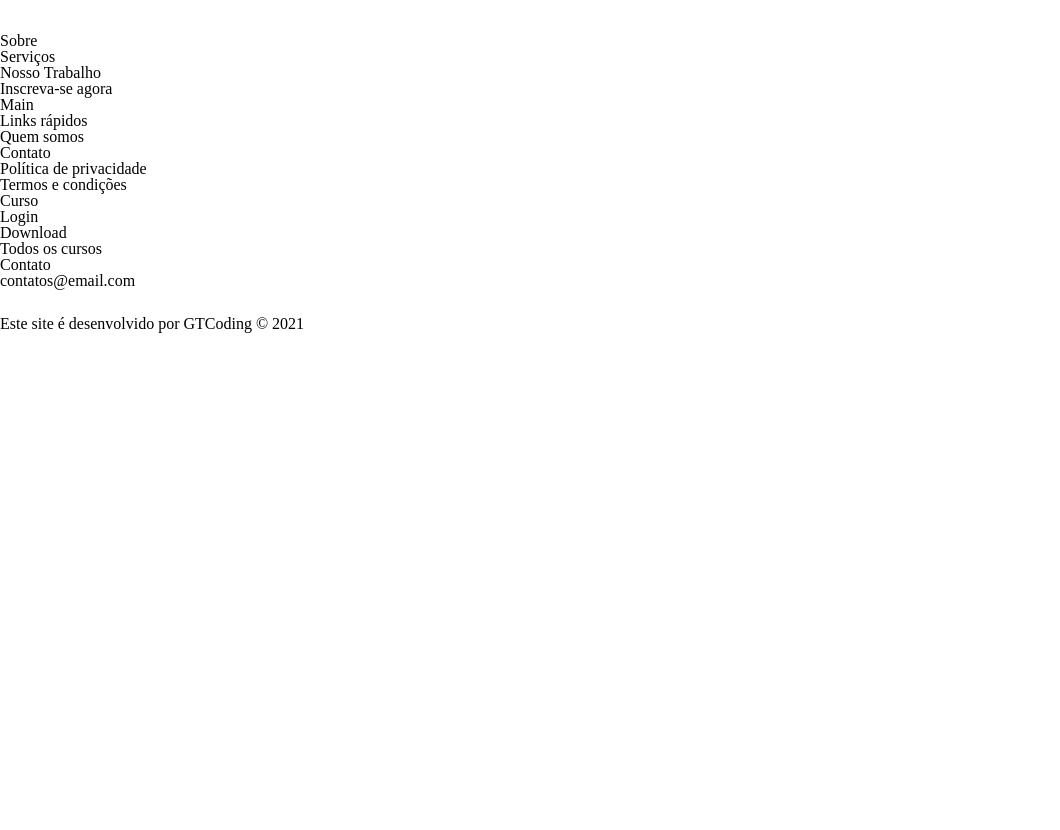
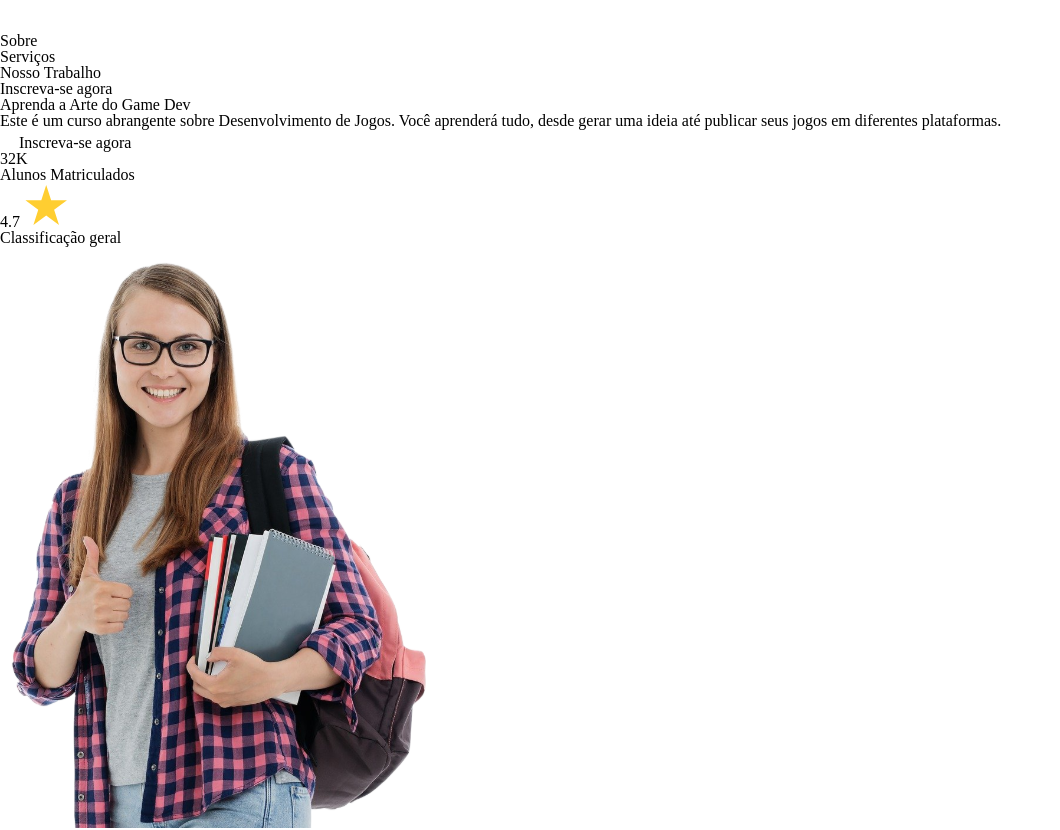
Before and after one commit to mirraelly/game-dev-react, a React (Vite) app: page / in a window 1280 px wide. Shown: the top 830 px of the page, without its empty margins (0-1060 px from the left). Before the commit the page ends 800 px from the top, so only its background shows below. Built offline with nearby package versions, Linux system fonts and the light colour scheme.

Commit message:
fill the fist section's elements

```diff
--- a/src/components/Baloon.jsx
+++ b/src/components/Baloon.jsx
@@ -1,18 +1,18 @@
-import star from '../assets/images/star-icon.svg';
+import PropTypes from 'prop-types';
 
-const Baloon = () => {
+// Os balões são conteineres para conteúdos flutuantes
+const Baloon = ({ children }) => {
     return (
-        <>
-        <div>
-            <h2>32K</h2>
-            <p>Alunos Matriculados</p>
+        <div className='baloon'>
+           {children}
         </div>
-        <div>
-            <h2>4.7 <img src={star} alt="star--v1"/></h2>
-            <p>Alunos Matriculados</p>
-        </div>
-        </>
     );
 };
 
+// Declare prop types (make children required)
+// Use node because it supports single or multiple children
+Baloon.propTypes = {
+    children: PropTypes.node.isRequired
+}
+
 export default Baloon;
--- a/src/components/Button.jsx
+++ b/src/components/Button.jsx
@@ -1,10 +1,18 @@
-const Button = () => {
+import PropTypes from 'prop-types';
+
+const Button = ({ children }) => {
     return (
         <div className="enrollment">
-            <img src="./assets/images/pencilIcon.svg" alt="Enrollment's icon" />
-            <span>Inscreva-se agora</span>
+            { children }
         </div>
     )
 }
 
+// Declare prop types (make children required)
+// Use node because it supports single or multiple children
+Button.propTypes = {
+    children: PropTypes.node.isRequired
+}
+
+
 export default Button;
--- a/src/components/CourseInfo.jsx
+++ b/src/components/CourseInfo.jsx
@@ -1,22 +1,33 @@
 import Button from './Button';
 import Baloon from './Baloon';
+import star from '../assets/images/star-icon.svg';
+import hero from '../assets/images/hero-image.svg';
+import pencilIcon from '../assets/images/pencilIcon.svg'
 
 const CourseInfo = () => {
     return (
         <section className="firtSection">
-            <section>
+            <section className='leftSide'>
                 <h1>Aprenda a Arte do Game Dev</h1>
                 <p>Este é um curso abrangente sobre Desenvolvimento de Jogos.
                     Você aprenderá tudo, desde gerar uma ideia até publicar seus jogos em diferentes plataformas.</p>
-
-                <Button />
+                <Button className="enrollmentButton">
+                    <img src={pencilIcon} alt="Enrollment's icon" id='pencilIcon' />
+                    <span>Inscreva-se agora</span>
+                </Button>
             </section>
-            <section>
-                <Baloon />
-                <Baloon />
+            <section className='middle'>
+                <Baloon>
+                    <h2>32K</h2>
+                    <p>Alunos Matriculados</p>
+                </Baloon>
+                <Baloon>
+                    <h2>4.7 <img src={star} alt="star--v1" /></h2>
+                    <p>Classificação geral</p>
+                </Baloon>
             </section>
-            <section>
-                <img src="./assets/images/hero-image.svg" alt="White woman smiling. She is dressed in a checkered blouse and wearing glasses. She is also wearing a backpack on her back and is holding some books with her left arm and hand, and making a 'thumbs up' sign with her right hand." />
+            <section className='rightSide'>
+                <img src={hero} alt="White woman smiling. She is dressed in a checkered blouse and wearing glasses. She is also wearing a backpack on her back and is holding some books with her left arm and hand, and making a 'thumbs up' sign with her right hand." id='heroImage' />
             </section>
         </section>
     );
--- a/src/components/MainContent.jsx
+++ b/src/components/MainContent.jsx
@@ -1,8 +1,17 @@
+import Section from './Section';
+import CourseInfo from './CourseInfo';
+
 const MainContent = () => {
- return (
-  <h1>Main</h1>
-
- );
+    return (
+        <>
+            <Section>
+                <CourseInfo />
+            </Section>
+            {/* <Section></Section>
+            <Section></Section>
+            <Section></Section> */}
+        </>
+    );
 
 };
 
--- a/src/components/Section.jsx
+++ b/src/components/Section.jsx
@@ -3,15 +3,16 @@ import PropTypes from 'prop-types';
 // Use Prop
 const Section = ({ children }) => {
     return (
-        <>
+        <section>
             {children}
-        </>
+        </section>
     );
 };
 
 // Declare prop types (make children required)
+// Use node because it supports single or multiple children
 Section.propTypes = {
-    children: PropTypes.array.isRequired
+    children: PropTypes.node.isRequired
 }
 
 export default Section;
```
Also changed, not shown: src/assets/images/menuAlt4Outline.svg (added), src/assets/images/xOutline.svg (added).
